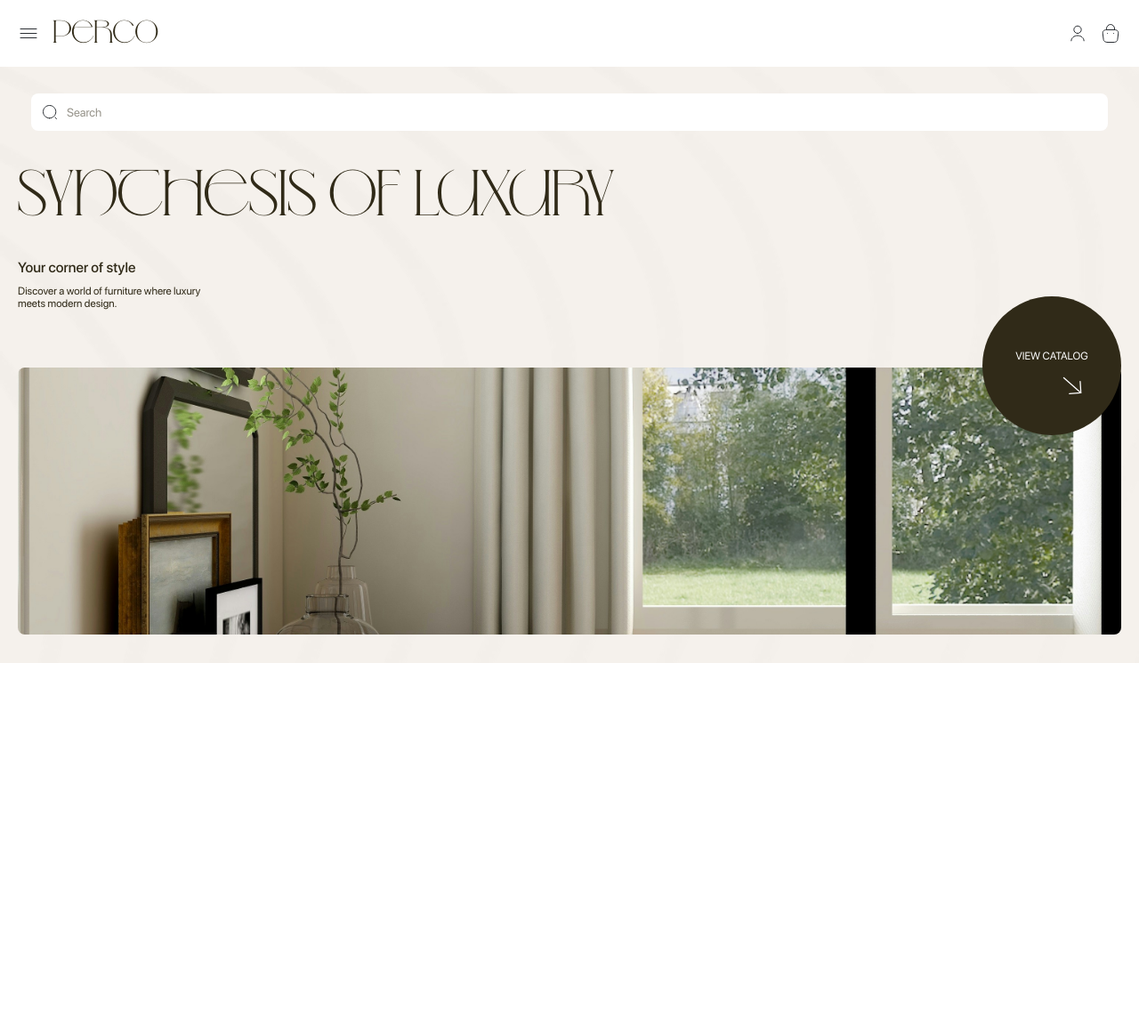
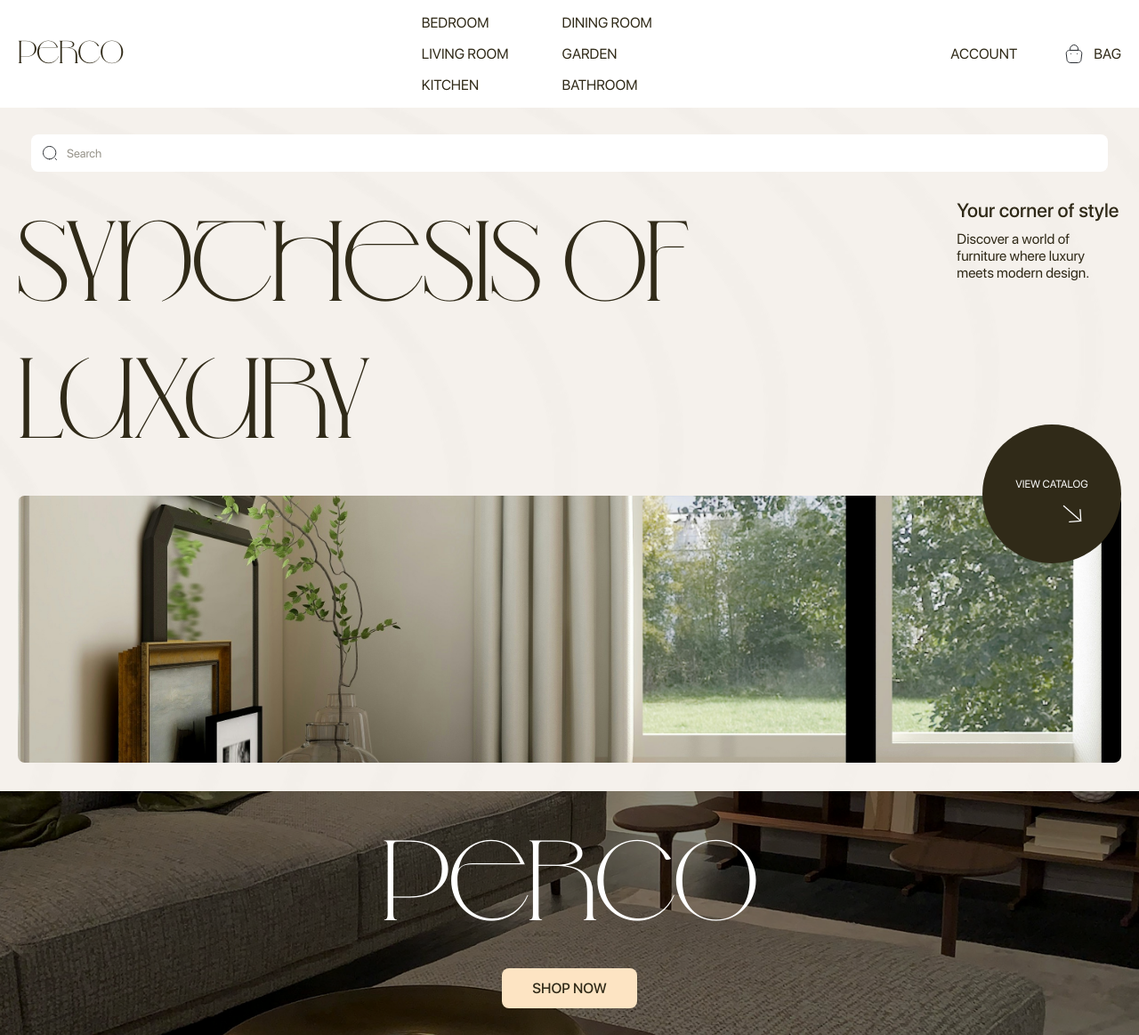
Before and after one commit to DmitriyPozniakov/Perco, a Vue app: page / in a window 1280 px wide. Shown: the whole page at 89% size. Before the commit the page ends 800 px from the top, so only its background shows below. Built offline with nearby package versions, Linux system fonts and the light colour scheme.

Commit message:
added Shop now section

```diff
--- a/src/App.vue
+++ b/src/App.vue
@@ -1,9 +1,11 @@
 <template>
-  <TheNavigation />
-  <TheHero />
+    <TheNavigation />
+    <TheHero />
+    <ShopNow />
 </template>
 
 <script setup>
 import TheNavigation from "./components/TheNavigation.vue";
-import TheHero from "./components/TheHero.vue"
+import TheHero from "./components/TheHero.vue";
+import ShopNow from "./components/ShopNow.vue";
 </script>
--- /dev/null
+++ b/src/components/ShopNow.vue
@@ -0,0 +1,47 @@
+<template>
+  <section class="shop-now-section">
+    <p class="logo">perco</p>
+    <button>Shop now</button>
+  </section>
+</template>
+
+<style scoped>
+.shop-now-section {
+  display: flex;
+  justify-content: center;
+  align-items: center;
+  flex-direction: column;
+  gap: 15px;
+  position: relative;
+  padding: 30px;
+}
+.shop-now-section::before {
+  content: "";
+  position: absolute;
+  top: 0;
+  left: 0;
+  width: 100%;
+  height: 100%;
+  background-image: url("../assets/images/shopNow-bg.png"); /* поправлен путь */
+  background-size: cover;
+  background-repeat: no-repeat;
+  background-position: center;
+  z-index: -1;
+  pointer-events: none;
+}
+.logo {
+  color: #fff;
+  font-family: "Maroon Black";
+  font-size: clamp(8rem, 10vw, 17rem);
+  font-weight: 400;
+}
+button {
+  background: #fde4c3;
+  color: #302a18;
+  padding: 13px 34px;
+  border-radius: 8px;
+  font-size: 1.6rem;
+  font-family: "SFR-medium";
+  text-transform: uppercase;
+}
+</style>
--- a/src/components/TheHero.vue
+++ b/src/components/TheHero.vue
@@ -6,11 +6,15 @@
         <input type="text" placeholder="Search" />
       </div>
     </div>
+    <div class="text-wrapper">
       <h1>Synthesis of Luxury</h1>
+      <div class="article-wrapper">
         <p class="pre-heading">Your corner of style</p>
         <p class="article">
           Discover a world of furniture where luxury meets modern design.
         </p>
+      </div>
+    </div>
     <div class="wrapper">
       <img src="@/assets/images/hero-photo.jpg" class="hero-image" alt="" />
       <div class="button-circle">
@@ -44,6 +48,7 @@
   background-repeat: no-repeat;
   background-position: center;
   z-index: 0;
+  pointer-events: none;
 }
 
 .centered {
@@ -85,7 +90,7 @@ input::placeholder {
 h1 {
   color: #302a18;
   font-family: "Maroon Black";
-  font-size: 7.3rem;
+  font-size: clamp(6.5rem, 10vw, 17rem);
   font-weight: 400;
   margin-bottom: 26px;
 }
@@ -93,14 +98,14 @@ h1 {
 .pre-heading {
   color: #302a18;
   font-family: "SFR-medium";
-  font-size: 1.6rem;
+  font-size: clamp(1.6rem, 10vw, 2.2rem);
   margin-bottom: 10px;
 }
 
 .article {
   color: #302a18;
   font-family: "SFR-regular";
-  font-size: 1.2rem;
+  font-size: clamp(1.2rem, 10vw, 1.6rem);
   max-width: 21rem;
   margin-bottom: 65px;
 }
@@ -142,4 +147,17 @@ h1 {
 .button-circle img {
   margin-left: 45px;
 }
+
+@media (min-width: 768px) {
+  .text-wrapper {
+    display: flex;
+    justify-content: space-between;
+  }
+}
+
+@media (min-width: 1200px) {
+  h1 {
+    width: 120rem
+  }
+}
 </style>
--- a/src/components/TheNavigation.vue
+++ b/src/components/TheNavigation.vue
@@ -7,6 +7,30 @@
     <div class="right-side-mobile mobile-div">
       <img src="@/assets/images/user.svg" alt="" />
       <img src="@/assets/images/bag.svg" alt="" />
+    </div>
+    <div class="desktop-div">
+      <div class="desktop-column-1">
+        <p class="logo">perco</p>
+      </div>
+      <div class="column-wrapper">
+        <div class="desktop-column-2">
+          <a href="#">Bedroom</a>
+          <a href="#">Living room</a>
+          <a href="#">Kitchen</a>
+        </div>
+        <div class="desktop-column-3">
+          <a href="#">Dining room</a>
+          <a href="#">Garden</a>
+          <a href="#">Bathroom</a>
+        </div>
+      </div>
+      <div class="user-info">
+        <a href="#" class="account">Account</a>
+        <div class="bag-wraper">
+          <img src="@/assets/images/bag.svg" alt="" />
+          <a href="#">Bag</a>
+        </div>
+      </div>
     </div>
   </nav>
 </template>
@@ -18,6 +42,13 @@ nav {
   padding: 16px 20px;
 }
 
+.desktop-div {
+  display: flex;
+  justify-content: space-between;
+  align-items: center;
+  width: 100%;
+}
+
 .logo {
   font-family: "Maroon Black";
   font-size: 3.6rem;
@@ -25,8 +56,50 @@ nav {
 }
 
 .mobile-div {
-  display: flex;
+  display: none;
   align-items: center;
   gap: 15px;
 }
+
+a {
+  color: #302a18;
+  font-size: 1.6rem;
+  font-family: "SFR-regular";
+  text-transform: uppercase;
+}
+
+.desktop-column-2,
+.desktop-column-3 {
+  display: flex;
+  flex-direction: column;
+  gap: 16px;
+}
+
+.column-wrapper {
+  display: flex;
+  gap: 60px;
+}
+
+.account {
+  margin-right: 52px;
+}
+
+.user-info,
+.bag-wraper {
+  display: flex;
+  align-items: center;
+}
+
+.bag-wraper {
+  gap: 10px;
+}
+
+@media (max-width: 768px) {
+  .desktop-div {
+    display: none;
+  }
+  .mobile-div {
+    display: flex;
+  }
+}
 </style>
```
Also changed, not shown: src/assets/images/shopNow-bg.png (added). Lines whose indentation alone changed are shown as unchanged.
